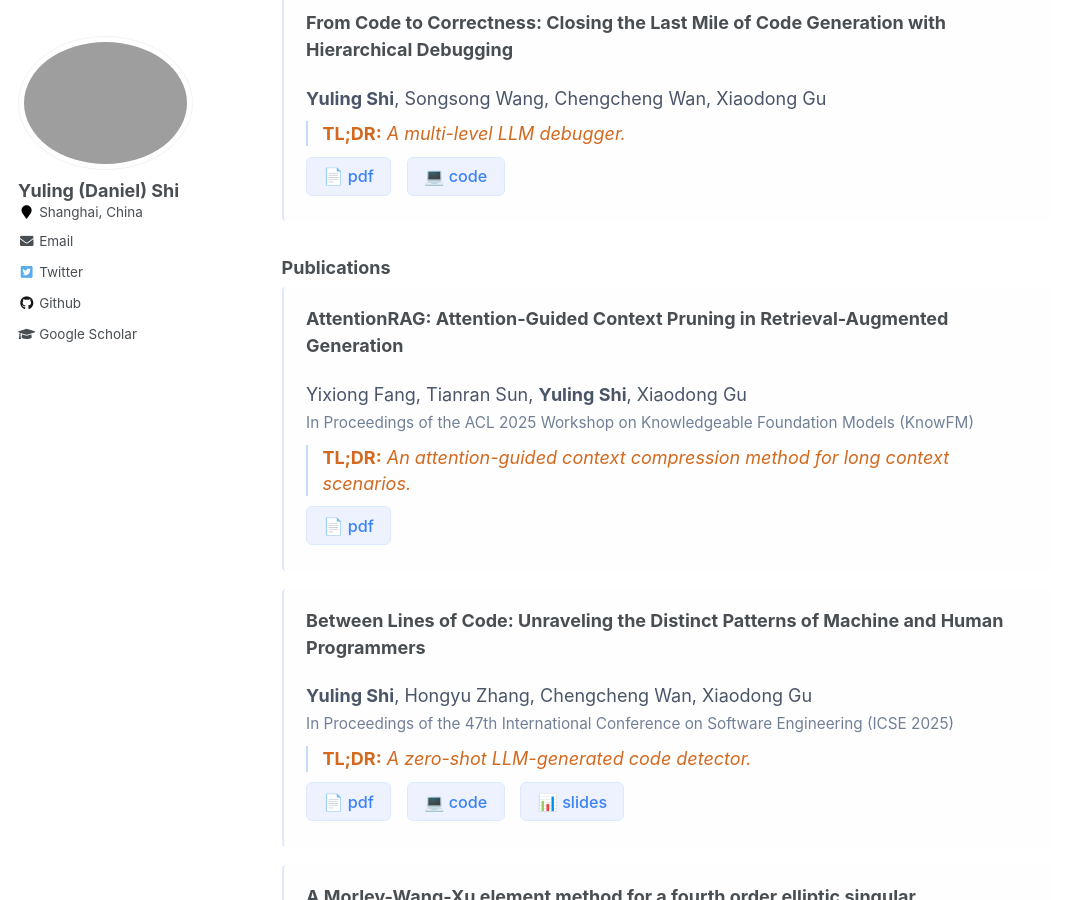
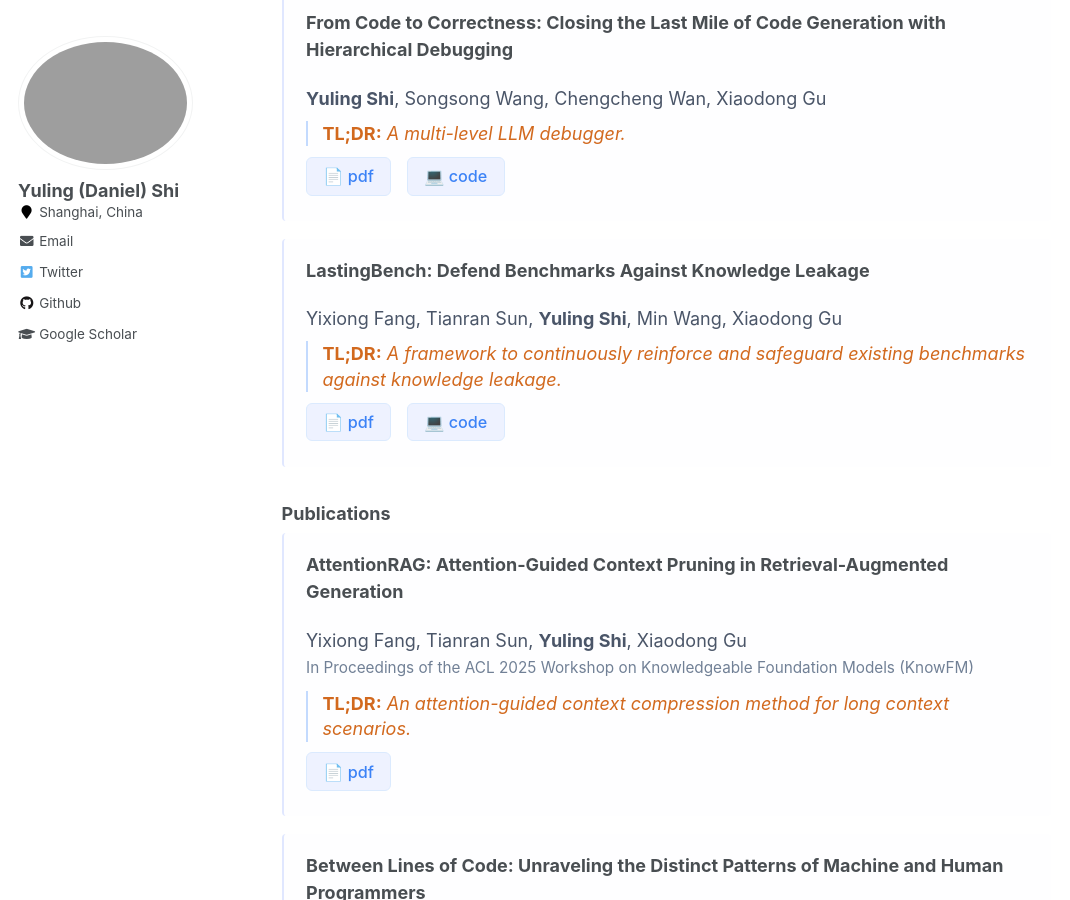
Before and after one commit to YerbaSite/YerbaSite.github.io, a Jekyll site: the page built from _pages/about.md, in a window 1280 px wide and 900 px high, scrolled down 592 px. Shown: the whole window, without its empty margins (0-1070 px from the left). Built offline with Jekyll 4.4.1, drawn with Linux system fonts in a browser that asks for light colours.

Commit message:
add lasting bench

```diff
--- a/_pages/about.md
+++ b/_pages/about.md
@@ -28,6 +28,16 @@ We have multiple potential projects available with abundant computing resources!
   <p class="links">
     <a href="https://arxiv.org/abs/2410.01215" target="_blank">📄 pdf</a>
     <a href="https://github.com/YerbaPage/MGDebugger" target="_blank">💻 code</a>
+  </p>
+</div>
+
+<div class="paper-item">
+  <p><strong>LastingBench: Defend Benchmarks Against Knowledge Leakage</strong></p>
+  <p class="authors">Yixiong Fang, Tianran Sun, <strong>Yuling Shi</strong>, Min Wang, Xiaodong Gu</p>
+  <p class="description"><span style="color: #D2691E;"><strong>TL;DR:</strong> <em>A framework to continuously reinforce and safeguard existing benchmarks against knowledge leakage.</em></span></p>
+  <p class="links">
+    <a href="https://scholar.google.com/scholar?q=LastingBench%3A+Defend+Benchmarks+Against+Knowledge+Leakage" target="_blank">📄 pdf</a>
+    <a href="https://github.com/Seriousss/LastingBench" target="_blank">💻 code</a>
   </p>
 </div>
 
```
